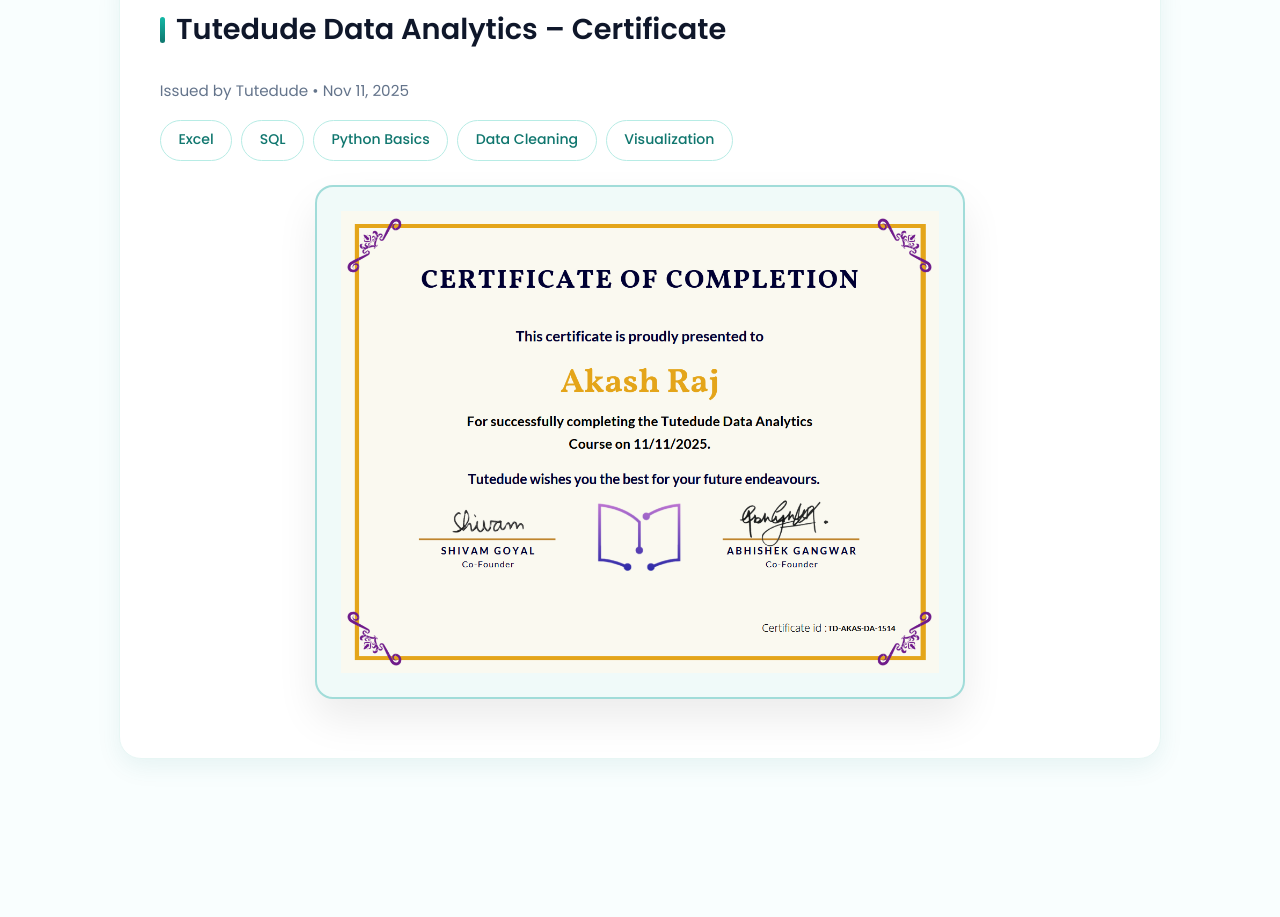
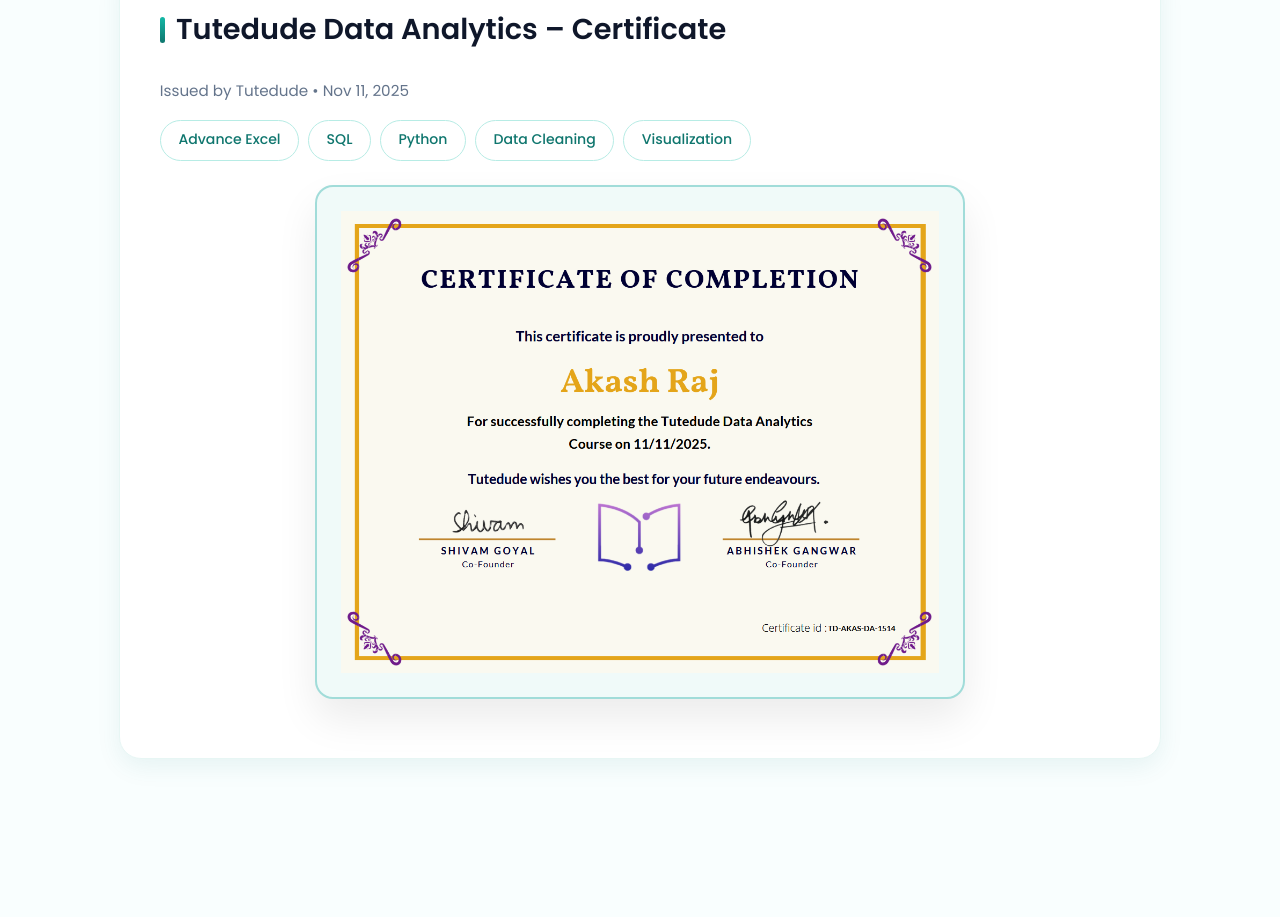
Before and after one commit to akashrajhub/Certifications, a plain HTML site: page index.html in a window 1280 px wide. Shown: the part 6100-7017 px from the top of the page. Drawn offline with Linux system fonts and the light colour scheme.

Commit message:
Update index.html

```diff
--- a/index.html
+++ b/index.html
@@ -398,9 +398,9 @@
       <h2 class="section-title">Tutedude Data Analytics – Certificate</h2>
       <p class="cert-meta">Issued by Tutedude • Nov 11, 2025</p>
       <div class="cert-skills">
-        <span class="skill-chip">Excel</span>
+        <span class="skill-chip">Advance Excel</span>
         <span class="skill-chip">SQL</span>
-        <span class="skill-chip">Python Basics</span>
+        <span class="skill-chip">Python</span>
         <span class="skill-chip">Data Cleaning</span>
         <span class="skill-chip">Visualization</span>
       </div>
```
